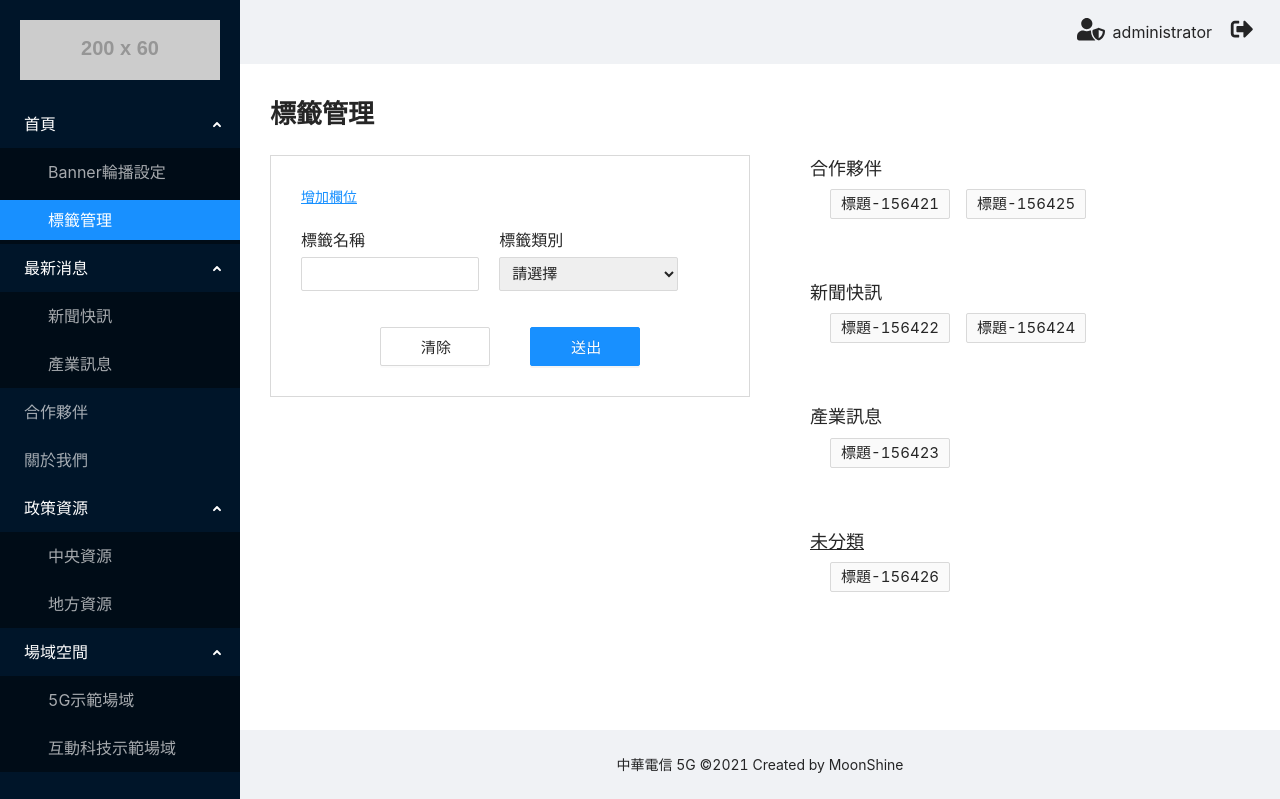
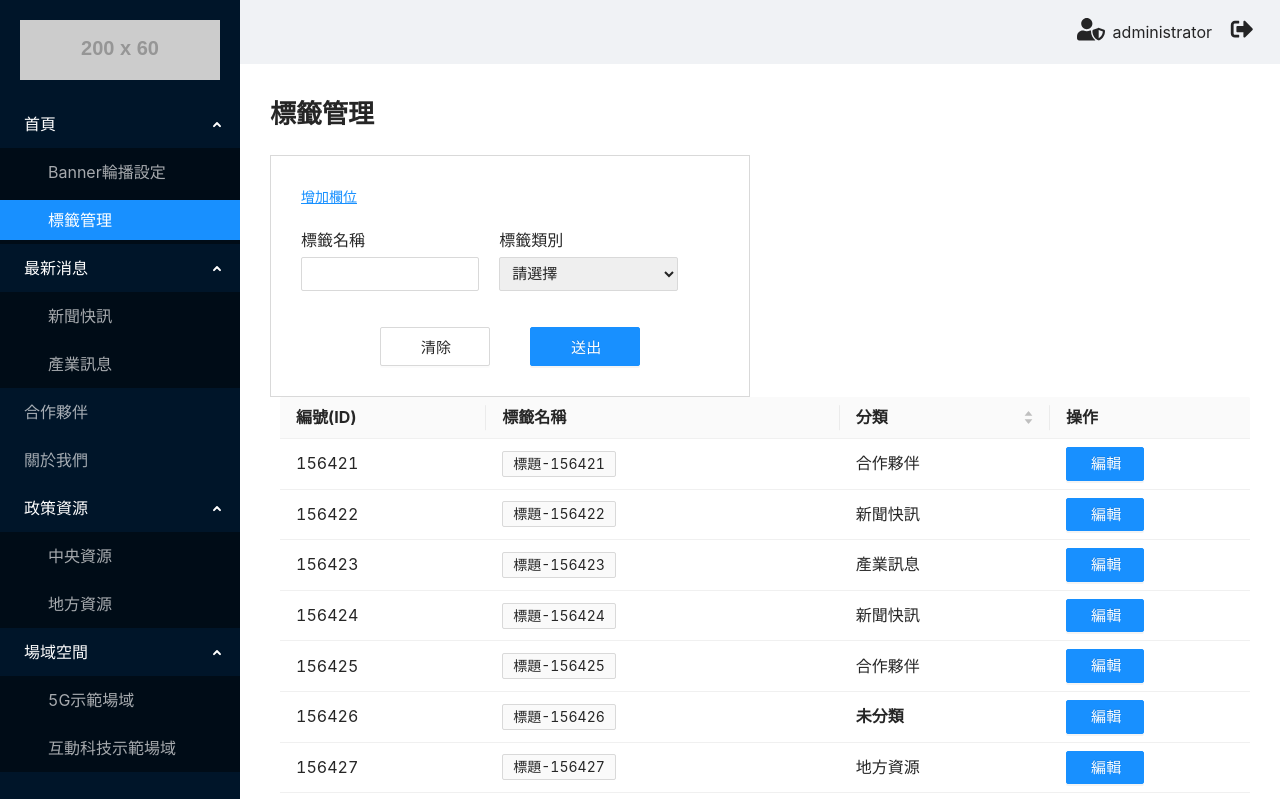
Before and after one commit to MoonShineVFX/5g-site-admin, a Next.js app: page /home/tags in a window 1280 px wide. Shown: the top 799 px of the page. Built offline with nearby package versions, Linux system fonts and the light colour scheme.

Commit message:
- Add center and local for tag management - Remove banner and tag container - Update tag management layout to Table

```diff
--- a/public/json/home/tags.json
+++ b/public/json/home/tags.json
@@ -39,6 +39,18 @@
                 "name": "標題-156426",
                 "category": "",
                 "categoryName": ""
+            },
+            {
+                "id": "156427",
+                "name": "標題-156427",
+                "category": "local",
+                "categoryName": "地方資源"
+            },
+            {
+                "id": "156428",
+                "name": "標題-156428",
+                "category": "center",
+                "categoryName": "中央資源"
             }
         ],
         "category": [
@@ -53,6 +65,14 @@
             {
                 "key": "parner",
                 "name": "合作夥伴"
+            },
+            {
+                "key": "center",
+                "name": "中央資源"
+            },
+            {
+                "key": "local",
+                "name": "地方資源"
             }
         ]
     }
--- a/src/components/home/TagBase.js
+++ b/src/components/home/TagBase.js
@@ -1,13 +1,14 @@
 import { Fragment, useContext, useEffect } from 'react';
 import { useRouter } from 'next/router';
-import { Row, Col } from 'antd';
+import { Row, Col, Tag } from 'antd';
 import styled from 'styled-components';
 
 import HeadTag from '../../containers/HeadTag';
 import ContentHeader from '../../containers/ContentHeader';
+import Tables from '../../../src/components/Tables';
+import Buttons from '../../../src/components/Buttons';
 import LightboxForm from '../LightboxForm';
 import LightboxFormStyle from '../LightboxFormStyle';
-import TagContainer from './TagContainer';
 import TagForm from './TagForm';
 
 import { GlobalContext } from '../../context/global.state';
@@ -17,17 +18,19 @@ import adminConst from '../../utils/admin.const';
 
 const { lightboxTitle } = adminConst;
 
-const UpdateTagFormLayout = styled(LightboxForm).attrs(() => ({
-    className: 'updateTagForm',
-}))({
-    '.row-create-field, .btn-clone': {
-        display: 'none',
+const ColLayout = styled(Col)({
+    marginLeft: '10px',
+});
+
+const TablesLayout = styled(Tables)({
+    '.ant-tag': {
+        fontSize: '14px',
+        marginRight: '16px',
+        padding: '2px 10px',
+        cursor: 'default',
     },
-    '.items .row:nth-child(2)': {
-        marginRight: 0,
-    },
-    'p': {
-        display: 'block',
+    '.col-category span': {
+        fontWeight: 'bold',
     },
 });
 
@@ -48,8 +51,18 @@ const TagFormLayout = styled.div(({ theme }) => ({
     },
 }));
 
-const ColLayout = styled(Col)({
-    marginLeft: '40px',
+const UpdateTagFormLayout = styled(LightboxForm).attrs(() => ({
+    className: 'updateTagForm',
+}))({
+    '.row-create-field, .btn-clone': {
+        display: 'none',
+    },
+    '.items .row:nth-child(2)': {
+        marginRight: 0,
+    },
+    'p': {
+        display: 'block',
+    },
 });
 
 const TagBase = ({ pageData }) => {
@@ -69,8 +82,6 @@ const TagBase = ({ pageData }) => {
     const {
         action,
         lists,
-        arrangeTagData,
-        arrangeTagCategory,
         tagDispatch,
     } = useContext(TagContext);
 
@@ -93,11 +104,54 @@ const TagBase = ({ pageData }) => {
 
     }, [pathname, globalDispatch, tagDispatch]);
 
+    // 表格欄位
+    const columns = [
+        {
+            title: '編號(ID)',
+            dataIndex: 'id',
+        },
+        {
+            title: '標籤名稱',
+            dataIndex: 'name',
+            render: (name) => <Tag>{name}</Tag>,
+        },
+        {
+            title: '分類',
+            dataIndex: 'categoryName',
+            className: 'col-category',
+            sorter: (a, b) => a.category.length - b.category.length,
+            render: (categoryName, { category }) => (category === '') ? <span>未分類</span> : categoryName,
+        },
+        {
+            title: '操作',
+            dataIndex: '',
+            width: 200,
+            render: (data) => (
+
+                <Buttons
+                    text="編輯"
+                    onClick={() => btnUpdate(data)}
+                />
+            ),
+        },
+    ];
+
     // 隱藏 Modal
     const hideModal = () => {
 
         lightboxDispatch({ type: 'HIDE' });
         formStorageDispatch({ type: 'CLEAR' });
+
+    };
+
+    // 編輯按鈕
+    const btnUpdate = (data) => {
+
+        lightboxDispatch({ type: 'SHOW', currEvent: 'updateTag' });
+        formStorageDispatch({
+            type: 'COLLECT',
+            payload: data,
+        });
 
     };
 
@@ -120,9 +174,10 @@ const TagBase = ({ pageData }) => {
                 </Col>
 
                 <ColLayout flex="auto">
-                    <TagContainer
-                        tag={arrangeTagData(action ? lists : pageData.data.tag)}
-                        category={arrangeTagCategory(pageData.data.category)}
+                    <TablesLayout
+                        columns={columns}
+                        data={action ? lists : pageData.data.tag}
+                        rowKey="id"
                     />
                 </ColLayout>
             </Row>
--- a/src/components/home/TagContainer.js
+++ /dev/null
@@ -1,84 +0,0 @@
-import { useContext } from 'react';
-import PropTypes from 'prop-types';
-import { Tag } from 'antd';
-import styled from 'styled-components';
-import { GlobalContext } from '../../context/global.state';
-
-const TagWrapLayout = styled.div(() => ({
-    marginBottom: '60px',
-    'h3': {
-        fontSize: '18px',
-        marginBottom: '6px',
-        '& + div': {
-            padding: '0 20px',
-        },
-    },
-    '.other': {
-        textDecoration: 'underline',
-    },
-    '.tag-item': {
-        fontSize: '15px',
-        marginRight: '16px',
-        padding: '4px 10px',
-        cursor: 'pointer',
-    },
-}));
-
-const TagContainer = ({ tag, category }) => {
-
-    // Context
-    const { lightboxDispatch, formStorageDispatch } = useContext(GlobalContext);
-
-    //
-    const targetUpdate = (data) => {
-
-        lightboxDispatch({ type: 'SHOW', currEvent: 'updateTag' });
-        formStorageDispatch({
-            type: 'COLLECT',
-            payload: data,
-        });
-
-    };
-
-    return (
-
-        <div className="tag-container">
-            {
-                Object.keys(tag).map((key) => (
-
-                    <TagWrapLayout key={key}>
-                        <h3 {...(key === '') && { className: 'other' }}>
-                            {(key === '') ? '未分類' : category[key]}
-                        </h3>
-
-                        <div>
-                            {
-                                tag[key].map(({ id, name, category }) => (
-
-                                    <Tag
-                                        key={id}
-                                        className="tag-item"
-                                        onClick={() => targetUpdate({ id, name, category })}
-                                    >
-                                        {name}
-                                    </Tag>
-
-                                ))
-                            }
-                        </div>
-                    </TagWrapLayout>
-
-                ))
-            }
-        </div>
-
-    );
-
-};
-
-TagContainer.propTypes = {
-    tag: PropTypes.object.isRequired,
-    category: PropTypes.object.isRequired,
-};
-
-export default TagContainer;
--- a/src/components/home/TagForm.js
+++ b/src/components/home/TagForm.js
@@ -51,7 +51,6 @@ const TagForm = () => {
     } = useContext(GlobalContext);
 
     const {
-        arrangeTagCategory,
         categoryOpt,
         tagCreate,
         tagUpdate,
@@ -138,13 +137,15 @@ const TagForm = () => {
                                     >
                                         <option value="">請選擇</option>
                                         {
-                                            Object.keys(arrangeTagCategory(categoryOpt)).map((key) => (
+                                            categoryOpt.map(({ key, name }) => (
+
                                                 <option
                                                     key={key}
                                                     value={key}
                                                 >
-                                                    {arrangeTagCategory(categoryOpt)[key]}
+                                                    {name}
                                                 </option>
+
                                             ))
                                         }
                                     </select>
--- a/src/context/home/tag.state.js
+++ b/src/context/home/tag.state.js
@@ -27,24 +27,6 @@ const TagProvider = ({ children }) => {
 
     const { action, lists, categoryOpt } = tagState;
     const { Provider } = TagContext;
-
-    // 整理標籤結構
-    const arrangeTagData = (data) => data.reduce((acc, obj) => {
-
-        const key = obj.category;
-        acc[key] = acc[key] || [];
-        acc[key].push(obj);
-        return acc;
-
-    }, {});
-
-    // 整理標籤類別結構
-    const arrangeTagCategory = (data) => data.reduce((acc, { key, name }) => {
-
-        acc[key] = name;
-        return acc;
-
-    }, {});
 
     // 新增
     const tagCreate = (reqData) => {
@@ -117,9 +99,6 @@ const TagProvider = ({ children }) => {
     return (
 
         <Provider value={{
-            arrangeTagData,
-            arrangeTagCategory,
-
             action,
             lists,
             categoryOpt,
```
Also changed, not shown: src/components/home/BannerContainer.js (deleted, +0 -85 lines).
